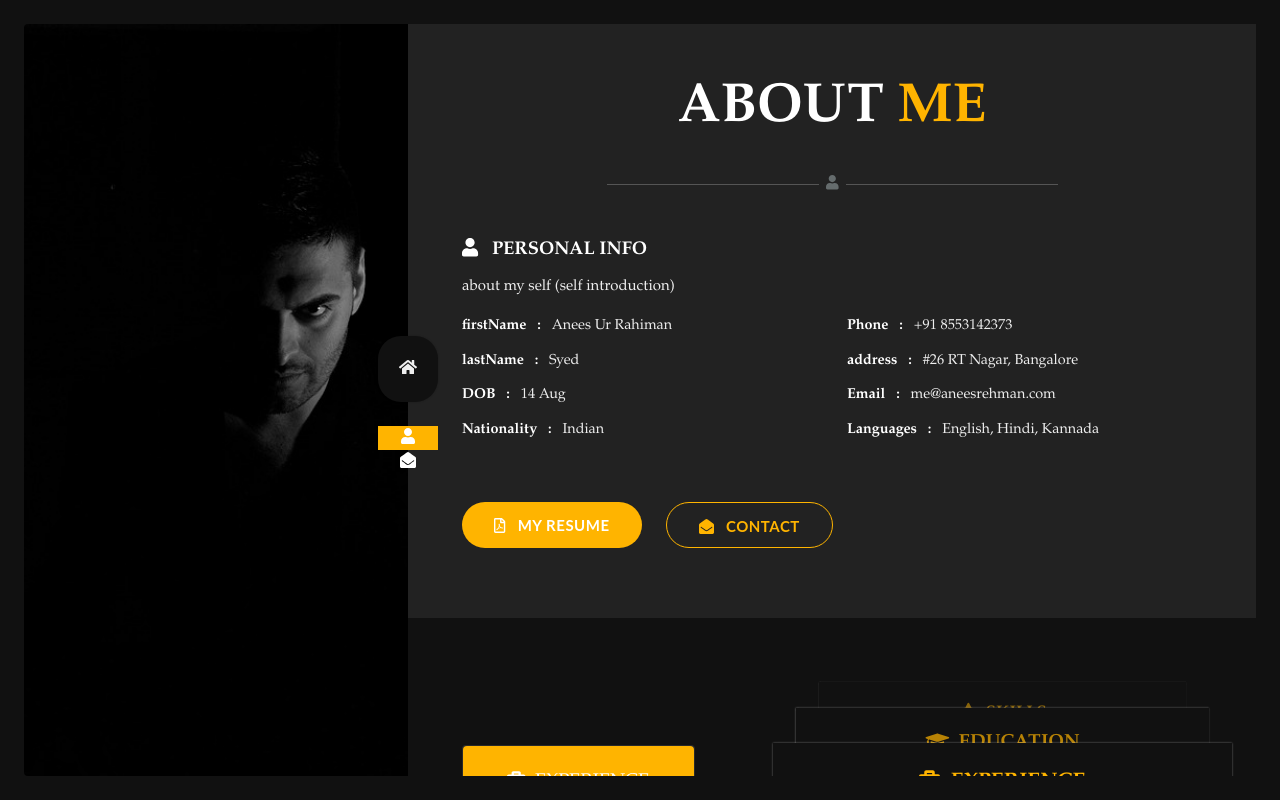
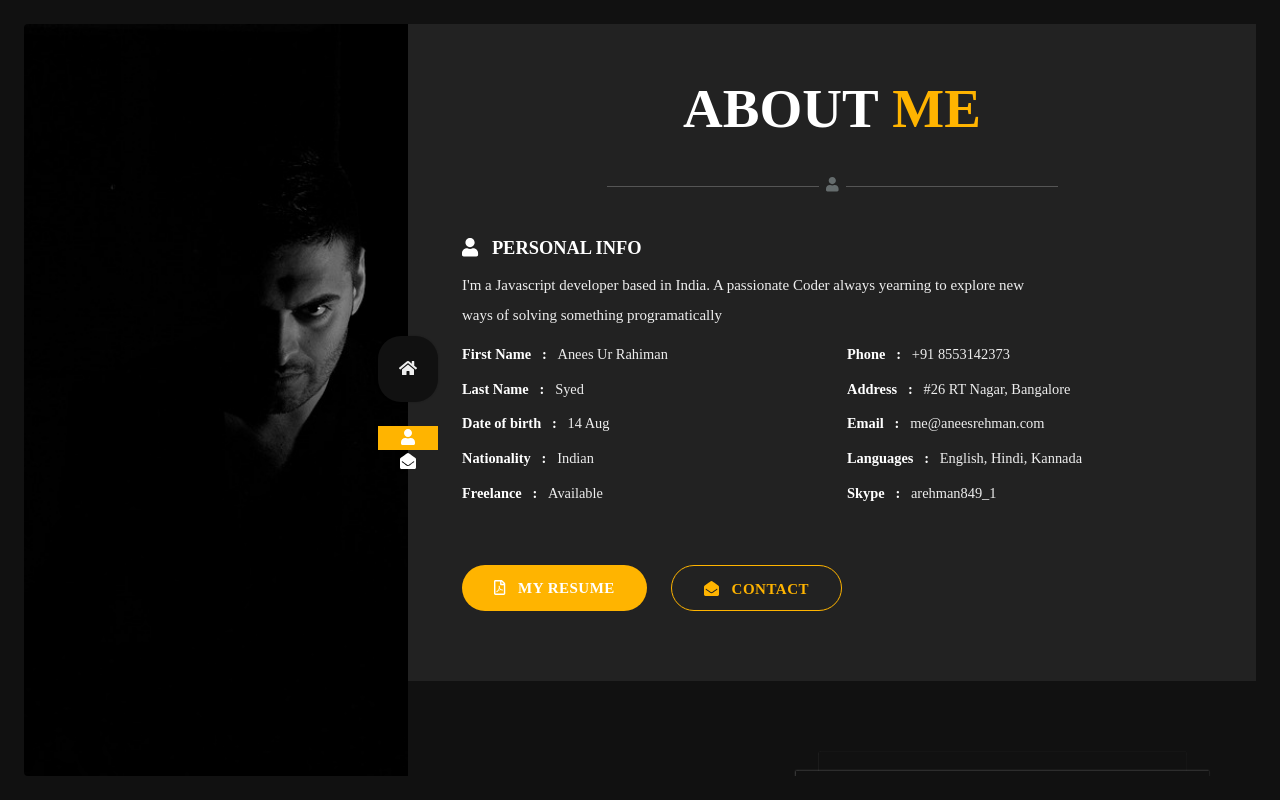
Before and after one commit to arehman849/aneesrahiman.com, a React (Create React App) app: page /#/ in a window 1280 px wide. Both pictures are taken after a click on the item "ABOUT ME". Built offline with nearby package versions, Linux system fonts and the light colour scheme.

Commit message:
final commit

```diff
--- a/src/Components/about.jsx
+++ b/src/Components/about.jsx
@@ -132,7 +132,7 @@ class About extends Component {
                             Personal Info
                         </h6>
                         <div className="col m12 l12 xl9 p-none">
-                            <p>about my self (self introduction)</p>
+                            <p>I'm a Javascript developer based in India. A passionate Coder always yearning to explore new ways of solving something programatically</p>
                         </div>
                         <div className="col s12 m12 l6 p-none">
                             <ul className="list-1">
@@ -245,16 +245,18 @@ class About extends Component {
 
 const personalDetails = {
     personal: {
-        firstName : "Anees Ur Rahiman",
-        lastName : "Syed",
-        DOB : "14 Aug",
+        "First Name" : "Anees Ur Rahiman",
+        "Last Name" : "Syed",
+        "Date of birth" : "14 Aug",
         Nationality: "Indian",
+        Freelance: "Available"
     },
     personal2: {
         Phone: "+91 8553142373",
-        address: "#26 RT Nagar, Bangalore",
+        Address: "#26 RT Nagar, Bangalore",
         Email: "me@aneesrehman.com",
-        Languages: "English, Hindi, Kannada"
+        Languages: "English, Hindi, Kannada",
+        Skype: "arehman849_1"
     }
 }
 
@@ -266,13 +268,13 @@ const expEduDetails = {
             data1 : "NagraVision -",
             data2 : " Software Trainee",
             data3: "Nov 2017 - present",
-            data4:"one line explanation"
+            data4: "Develop UI solutions for Set Top Box Environment"
         },
         {
             data1 : "AM Solutions -",
             data2 : " Freelancer",
             data3: "June 2017 - present",
-            data4:"one line explanation"
+            data4:"Working as freelancer and developed few website based on the customer requirements"
         }
     ],
     education : [
@@ -299,16 +301,18 @@ const expEduDetails = {
 }
 
 const col1Data = {
-    Javascript: 4,
+    Javascript: 4.5,
     Html: 4,
-    PHP: 3.5,
-    Jquery: 4
+    Jquery: 4,
+    Css: 3.5,
+    React: 5
 }
 const col2Data = {
-    Javascript: 4,
-    Html: 4,
-    PHP: 3.5,
-    Jquery: 4
+    PHP: 4,
+    Node: 4,
+    Express: 4,
+    Mongo: 4,
+    Mysql: 5
 }
 const getIcon = (val) => {
     let floorVal = parseInt(val);
@@ -319,7 +323,12 @@ const getIcon = (val) => {
         starIcons.push(<FaIcon key={key} value="star"/>)
     }
     if (rem) {
-        starIcons.push(<FaIcon key="halfStar" value="halfStar"/>)
+        starIcons.push(<FaIcon key="halfEmptyStar" value="halfEmptyStar"/>)
+    }
+    let a = Math.ceil(val)
+    while ( a < 5) {
+        a++;
+        starIcons.push(<FaIcon key="emptyStar" value="emptyStar"/>)
     }
     return starIcons;
 }
@@ -344,7 +353,7 @@ const getCol2Values = keys2.map((key)=> {
                 {key}
             </h6>
             <p>
-                {getIcon(col1Data[key])}
+                {getIcon(col2Data[key])}
             </p>
         </div>
     )
--- a/src/Components/icons.jsx
+++ b/src/Components/icons.jsx
@@ -1,11 +1,11 @@
 import React from "react";
 import { library } from '@fortawesome/fontawesome-svg-core';
-import { faHome, faUser, faBriefcase, faComment, faEnvelopeOpen, faGraduationCap, faStar, faCalendar, faStarHalf, faHandshake, faHeart, faPhone, faAddressCard, faPaperPlane } from '@fortawesome/free-solid-svg-icons';
-import { faFilePdf } from "@fortawesome/free-regular-svg-icons";
+import { faHome, faUser, faBriefcase, faComment, faEnvelopeOpen, faGraduationCap, faStar, faCalendar, faStarHalf, faStarHalfAlt, faHandshake, faHeart, faPhone, faAddressCard, faPaperPlane } from '@fortawesome/free-solid-svg-icons';
+import { faFilePdf, faStar as faStarEmpty } from "@fortawesome/free-regular-svg-icons";
 import { faGithub, faLinkedin, faSkype, faStackOverflow, faGoogle, faFacebook, faTwitter } from "@fortawesome/free-brands-svg-icons";
 import { FontAwesomeIcon } from '@fortawesome/react-fontawesome';
 
-library.add(faHome, faUser, faBriefcase, faComment, faEnvelopeOpen, faFilePdf, faGraduationCap, faStar, faCalendar, faStarHalf, faHandshake, faHeart, faPhone, faGithub, faLinkedin, faSkype, faStackOverflow, faAddressCard, faGoogle, faFacebook, faTwitter, faPaperPlane);
+library.add(faStarHalfAlt, faStarEmpty, faHome, faUser, faBriefcase, faComment, faEnvelopeOpen, faFilePdf, faGraduationCap, faStar, faCalendar, faStarHalf, faHandshake, faHeart, faPhone, faGithub, faLinkedin, faSkype, faStackOverflow, faAddressCard, faGoogle, faFacebook, faTwitter, faPaperPlane);
 
 const FaIcon = (prop) => {
     return (
@@ -46,6 +46,12 @@ const getIcon = (item) => {
             break;
         case "halfStar":
             icon = "star-half"
+            break;
+        case "emptyStar":
+            icon = {prefix: 'far', iconName: 'star'}
+            break;
+        case "halfEmptyStar":
+            icon = "star-half-alt"
             break;
         case "calendar":
             icon = "calendar"
--- a/src/Css/styles.css
+++ b/src/Css/styles.css
@@ -9,7 +9,7 @@ html {
   width: 100%;
   height: 100%;
   overflow: hidden;
-  font-family: "palatino linotype", palatino, serif !important;
+  font-family: cursive !important;
 }
 
 *,
@@ -21,7 +21,7 @@ html {
 }
 
 body {
-  font-family: 'Lato', serif, Calibri, Arial;
+  font-family:  cursive !important;
   color: #656c6d;
   background: #efe9e9;
   font-size: 0.9em;
@@ -37,7 +37,7 @@ body {
 }
 
 .btn {
-  font-family: 'Lato', sans-serif, Calibri, Arial;
+  font-family:  cursive !important;
   box-shadow: none;
   border-radius: 26px;
   font-weight: 700;
@@ -1530,7 +1530,7 @@ body.blog .pagination li a i {
 
 .widget-tags ul > li a {
   color: #656c6d;
-  font-family: 'Lato', sans-serif;
+  font-family:  cursive !important;
   border: 1px solid #d6d6d6;
   display: block;
   font-size: 13px;
```
